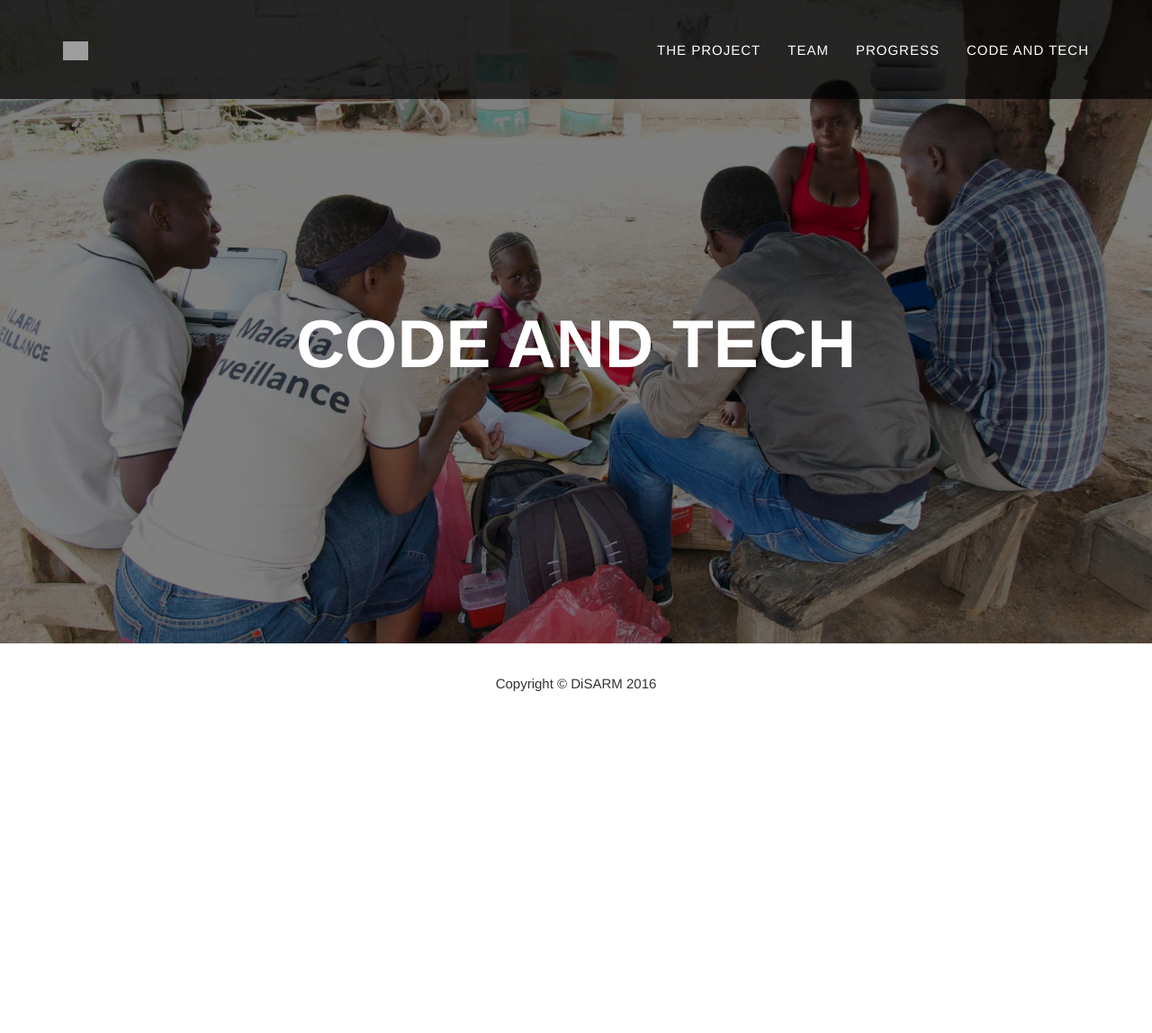
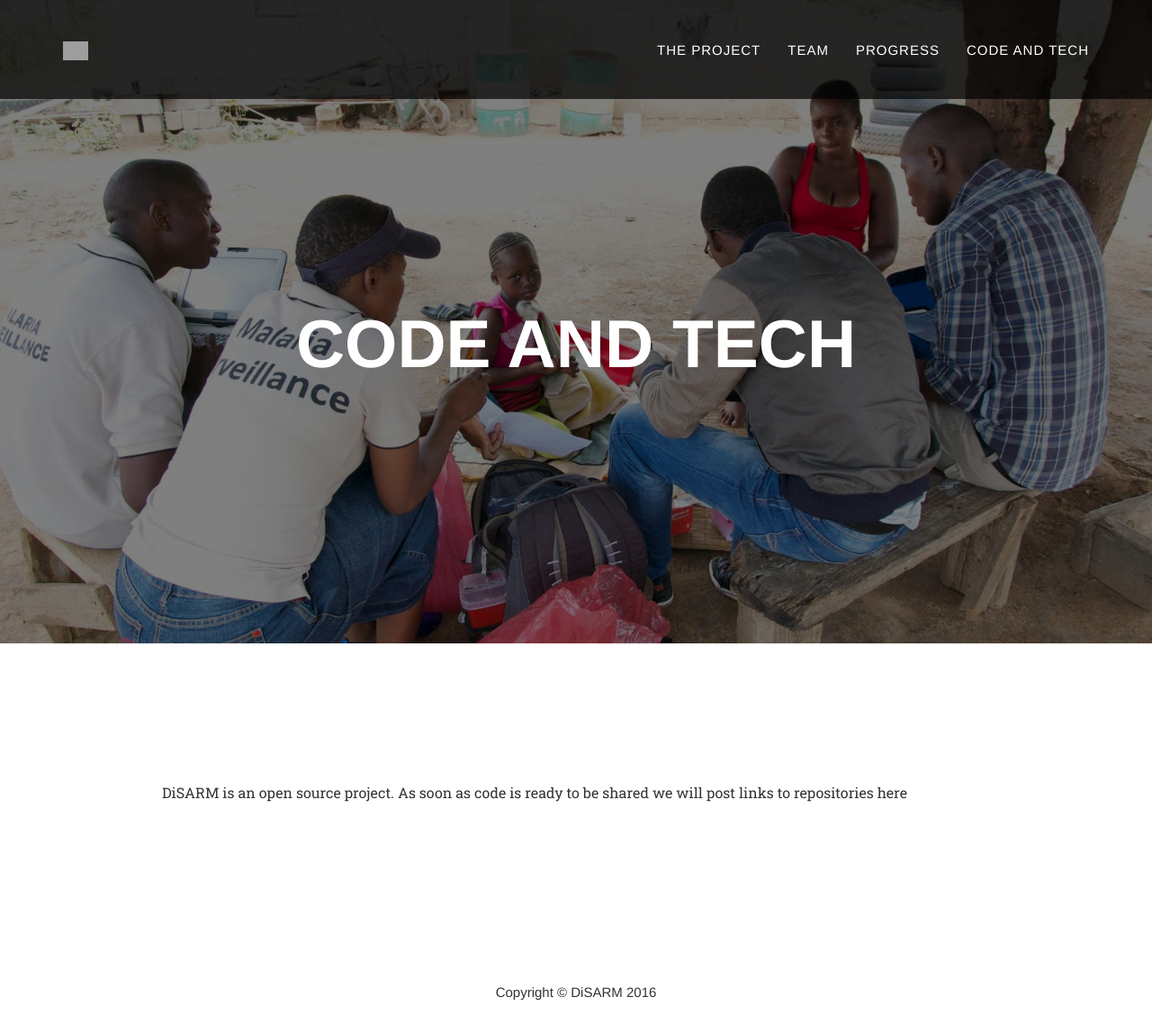
Before and after one commit to disarm-platform/disarm-website, a Jekyll site: the page built from code_and_tech.html, in a window 1280 px wide and 1148 px high. Shown: the whole window at 90% size. Built offline with Jekyll 4.4.1, drawn with Linux system fonts in a browser that asks for light colours; some web fonts are replaced; grey boxes are pictures that could not be loaded.

Commit message:
temporarily readded the intro text at the top of the code-and-tech page. woops

```diff
--- a/code_and_tech.html
+++ b/code_and_tech.html
@@ -11,6 +11,15 @@ layout: default
     </div>
   </header>
 <div id='code-and-tech' class="codetech">
+<section id='summary_2016'>
+  <div class="container">
+
+    <div class="col-sm-12 col-md-offset-1 col-md-10">
+      <p>DiSARM is an open source project. As soon as code is ready to be shared we will post links to repositories here</p>
+    </div>
+
+  </div>
+</section>
 
 
 </div>
```
